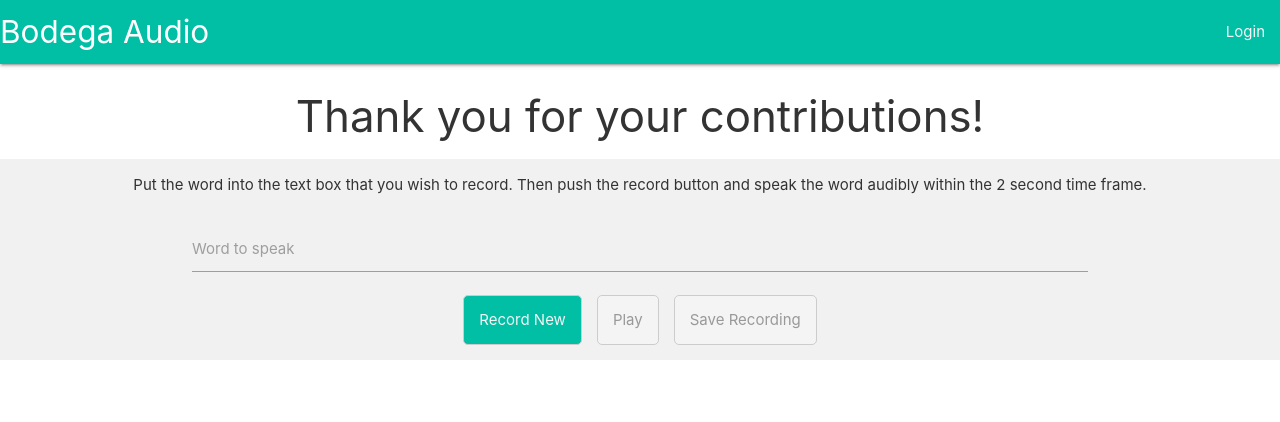
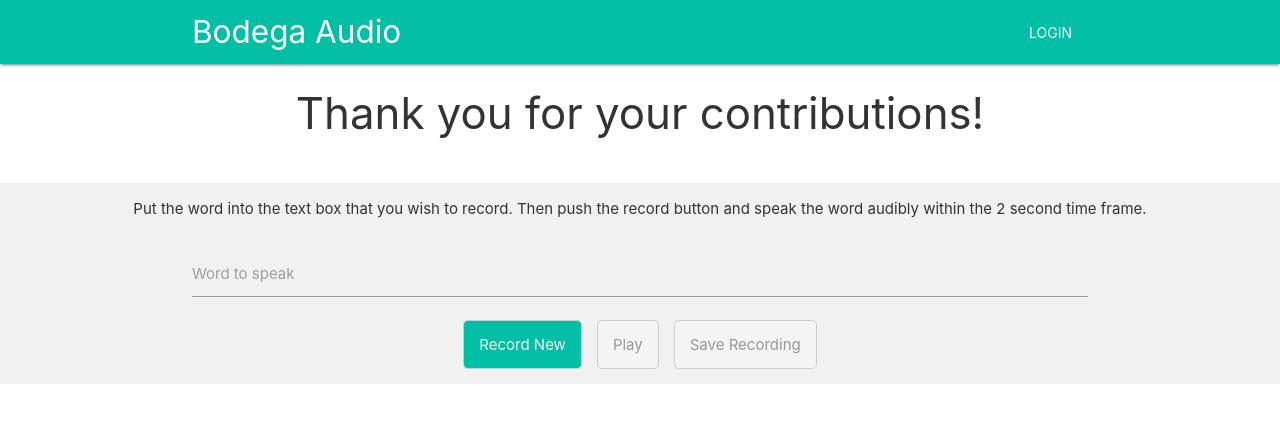
Before and after one commit to carlmachaalany/BodegaAudioApp, a Svelte app: page / in a window 1280 px wide. Shown: the top 422 px of the page. Built offline with nearby package versions, Linux system fonts and the light colour scheme.

Commit message:
added modal functionality for eventual login/auth functionality

```diff
--- a/src/Components/Header.svelte
+++ b/src/Components/Header.svelte
@@ -10,6 +10,7 @@
         width: 100%;
     }
     h3 {
+        margin: 6rem 2rem 3rem 2rem;
         text-align: center;
     }
 </style>
--- /dev/null
+++ b/src/Components/Modal.svelte
@@ -0,0 +1,27 @@
+<script>
+</script>
+
+<div class="modal-background">
+    <div class="container modal-content">
+        <h3>modal content</h3>
+    </div>
+</div>
+
+<style>
+    .modal-background {
+        position: fixed;
+        z-index: 2;
+        top: 0;
+        left: 0;
+        height: 100%;
+        width: 100%;
+        background-color: rgba(0, 0, 0, 0.3);
+    }
+    .modal-content {
+        background-color: whitesmoke;
+        border-radius: 5px;
+        position: relative;
+        top: 10%;
+        height: 60%;
+    }
+</style>
--- a/src/Components/Navbar.svelte
+++ b/src/Components/Navbar.svelte
@@ -1,20 +1,39 @@
-<script>
+<script lang="ts">
+    import Modal from "./Modal.svelte";
+
+    let isOpen: boolean = false;
+
+    const toggleModal = () => {
+        isOpen = !isOpen;
+    };
 </script>
 
-<nav>
-    <div class="nav-wrapper teal accent-4">
-        <a href="#" class="left brand-logo">Bodega Audio</a>
+<nav class="teal accent-4">
+    <div class="container nav-wrapper teal accent-4">
+        <div class="left brand-logo">Bodega Audio</div>
         <ul id="nav-mobile" class="right">
-            <li><a href="#">Login</a></li>
+            <li>
+                <div
+                    class="button btn-flat waves-effect"
+                    on:click={toggleModal}
+                >
+                    Login
+                </div>
+            </li>
         </ul>
     </div>
 </nav>
+{#if isOpen}
+    <Modal />
+{/if}
 
 <style>
-    li a {
+    .button {
         color: whitesmoke;
     }
-    a {
-        text-decoration: none;
+    nav {
+        top: 0;
+        position: fixed;
+        z-index: 1;
     }
 </style>
```
